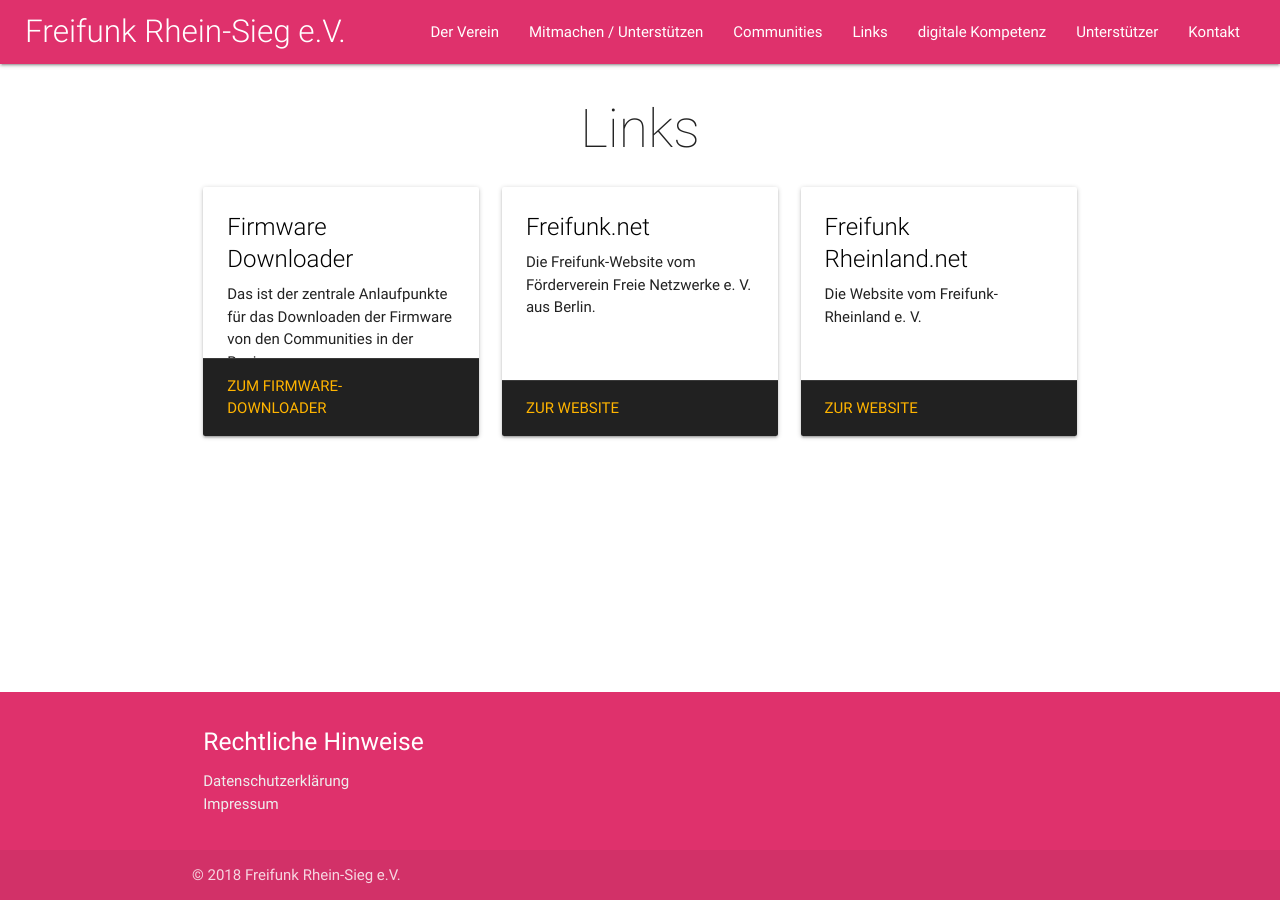
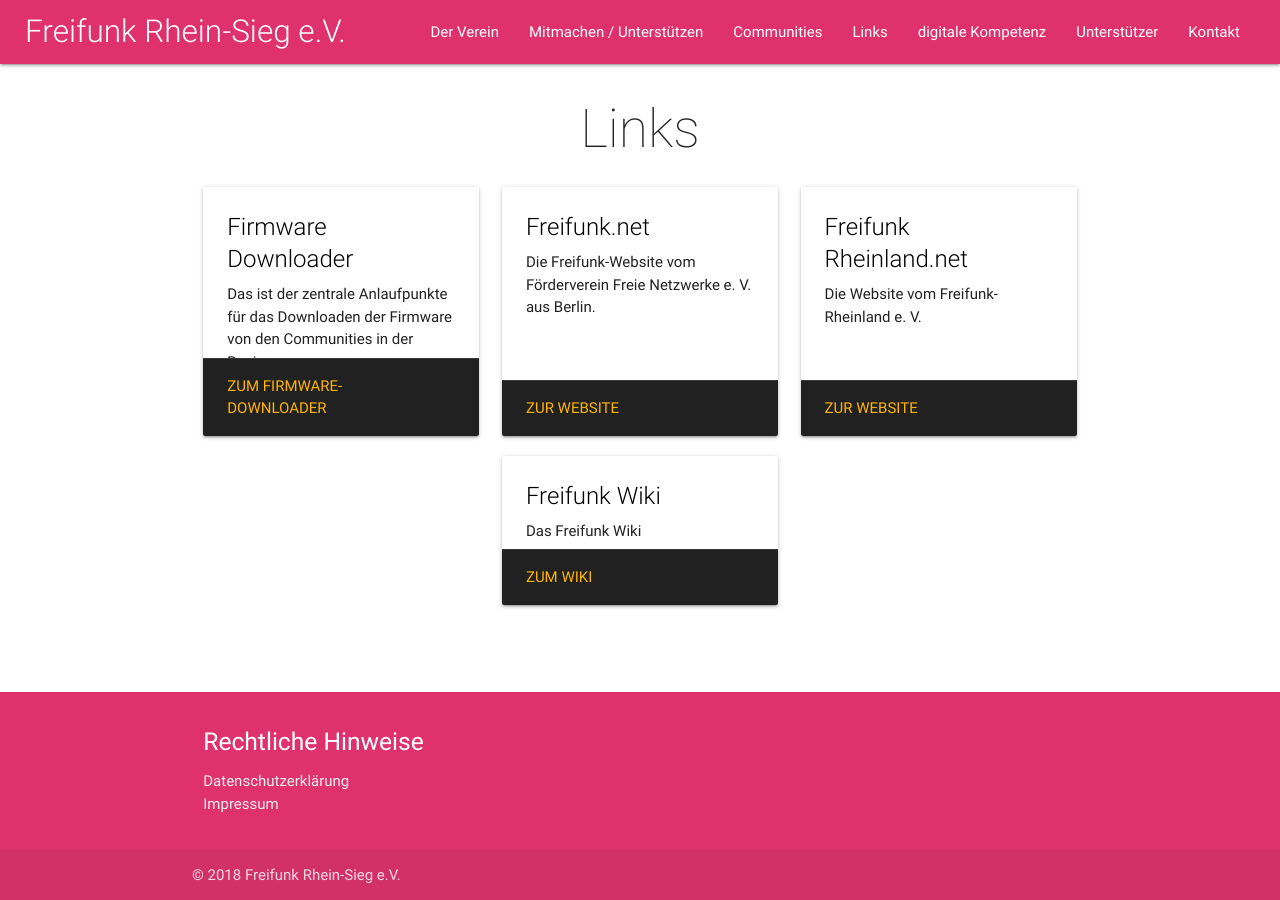
Before and after one commit to Freifunk-Rhein-Sieg/freifunk-rhein-sieg.net, a Jekyll site: the page built from links.html, in a window 1280 px wide. Built offline with Jekyll 4.4.1, drawn with Linux system fonts in a browser that asks for light colours.

Commit message:
Freifunk WIKI

```diff
--- a/_scss/_main-section.scss
+++ b/_scss/_main-section.scss
@@ -64,6 +64,9 @@
         display: flex;
         .col {
           flex: 1;
+          &.offset-l4 {
+            margin-right: 33.3333333333%;
+          }
           .card {
             height: 100%;
             .card-content {
--- a/links.html
+++ b/links.html
@@ -45,5 +45,18 @@
                 </div>
             </div>
         </div>
+        <div class="row">
+            <div class="col s12 m6 l4 offset-l4">
+                <div class="card">
+                    <div class="card-content">
+                        <span class="card-title"><a href="https://wiki.freifunk.net/" target="_blank">Freifunk Wiki</a></span>
+                        <p>
+                            Das Freifunk Wiki
+                        </p>
+                    </div>
+                    <div class="card-action"><a href="https://wiki.freifunk.net/" target="_blank">Zum Wiki</a></div>
+                </div>
+            </div>
+        </div>
     </section>
 </div>
```
Also changed, not shown: unterstuetzer.html (+6 -1 lines), assets/img/page_der-verein/waldHotel-logo.png (added).
